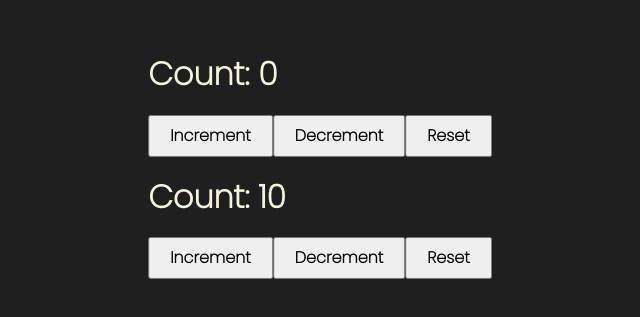
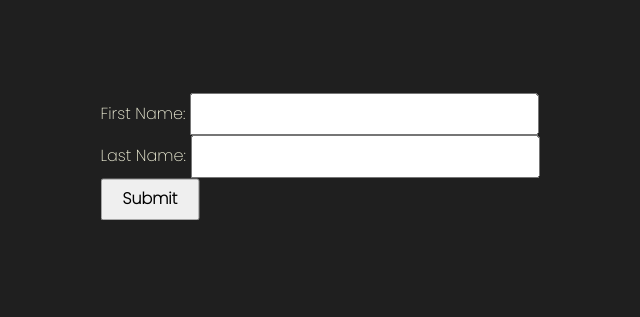
Before and after one commit to renuyarasu/codevolution, a React (Create React App) app: page / in a window 1280 px wide. Shown: the part 243-560 px from the top of the page, without its empty margins (320-960 px from the left). Built offline with nearby package versions, Linux system fonts and the light colour scheme.

Commit message:
Custom Hooks: useInput

```diff
--- a/src/App.js
+++ b/src/App.js
@@ -1,13 +1,11 @@
 import React from 'react'
 import './App.css';
-import CounterOne from './components/CounterOne';
-import CounterTwo from './components/CounterTwo';
+import UserForm from './components/UserForm';
 
 const App = () => {
   return (
     <div className='App'>
-      <CounterOne />
-      <CounterTwo/>
+      <UserForm />
     </div>
   )
 }
--- a/src/components/CounterOne.js
+++ /dev/null
@@ -1,18 +0,0 @@
-import React, { useState } from 'react'
-import useCounter from '../hooks/useCounter'
-
-function CounterOne() {
-
-    const [count, increment, decrement, reset] = useCounter(0, 1)
-
-    return (
-        <div>
-            <h1>Count: {count}</h1>
-            <button onClick={increment}>Increment</button>
-            <button onClick={decrement}>Decrement</button>
-            <button onClick={reset}>Reset</button>
-        </div>
-    )
-}
-
-export default CounterOne
--- a/src/components/CounterTwo.js
+++ /dev/null
@@ -1,18 +0,0 @@
-import React, { useState } from 'react'
-import useCounter from '../hooks/useCounter'
-
-function CounterTwo() {
-
-    const [count, increment, decrement, reset] = useCounter(10, 10)
-
-    return (
-        <div>
-            <h1>Count: {count}</h1>
-            <button onClick={increment}>Increment</button>
-            <button onClick={decrement}>Decrement</button>
-            <button onClick={reset}>Reset</button>
-        </div>
-    )
-}
-
-export default CounterTwo
--- /dev/null
+++ b/src/components/UserForm.js
@@ -0,0 +1,30 @@
+import React, { useState } from 'react'
+import useInput from '../hooks/useInput'
+
+function UserForm() {
+    const [fisrtName, bindFirstName, resetFirstName] = useInput('')
+    const [lastName, bindLastName, resetLastName] = useInput('')
+
+    const submitHandler = e => {
+        e.preventDefault()
+        alert(`Hello ${fisrtName} ${lastName}`)
+        resetFirstName()
+        resetLastName()
+    }
+
+    return (
+        <form onSubmit={submitHandler}>
+            <div>
+                <label>First Name: </label>
+                <input {...bindFirstName} type="text" />
+            </div>
+            <div>
+                <label>Last Name: </label>
+                <input {...bindLastName} type="text" />
+            </div>
+            <button>Submit</button>
+        </form>
+    )
+}
+
+export default UserForm
--- /dev/null
+++ b/src/components/tempCodeRunnerFile.js
@@ -0,0 +1 @@
+lastName
--- a/src/hooks/useCounter.js
+++ /dev/null
@@ -1,20 +0,0 @@
-import { useState } from 'react'
-
-function useCounter(intialCount = 0, value) {
-    const [count, setCount] = useState(intialCount)
-
-    const increment = () => {
-        setCount(prevCount => prevCount + value)
-    }
-
-    const decrement = () => {
-        setCount(prevCount => prevCount - value)
-    }
-
-    const reset = () => {
-        setCount(intialCount)
-    }
-    return [count, increment, decrement, reset]
-}
-
-export default useCounter
--- /dev/null
+++ b/src/hooks/useInput.js
@@ -0,0 +1,17 @@
+import { useState } from 'react'
+
+function useInput(initialValue) {
+    const [value, setValue] = useState(initialValue)
+    const reset = () => {
+        setValue(initialValue)
+    }
+    const bind = {
+        value,
+        onChange: e => {
+            setValue(e.target.value)
+        }
+    }
+    return [value, bind, reset]
+}
+
+export default useInput
```
